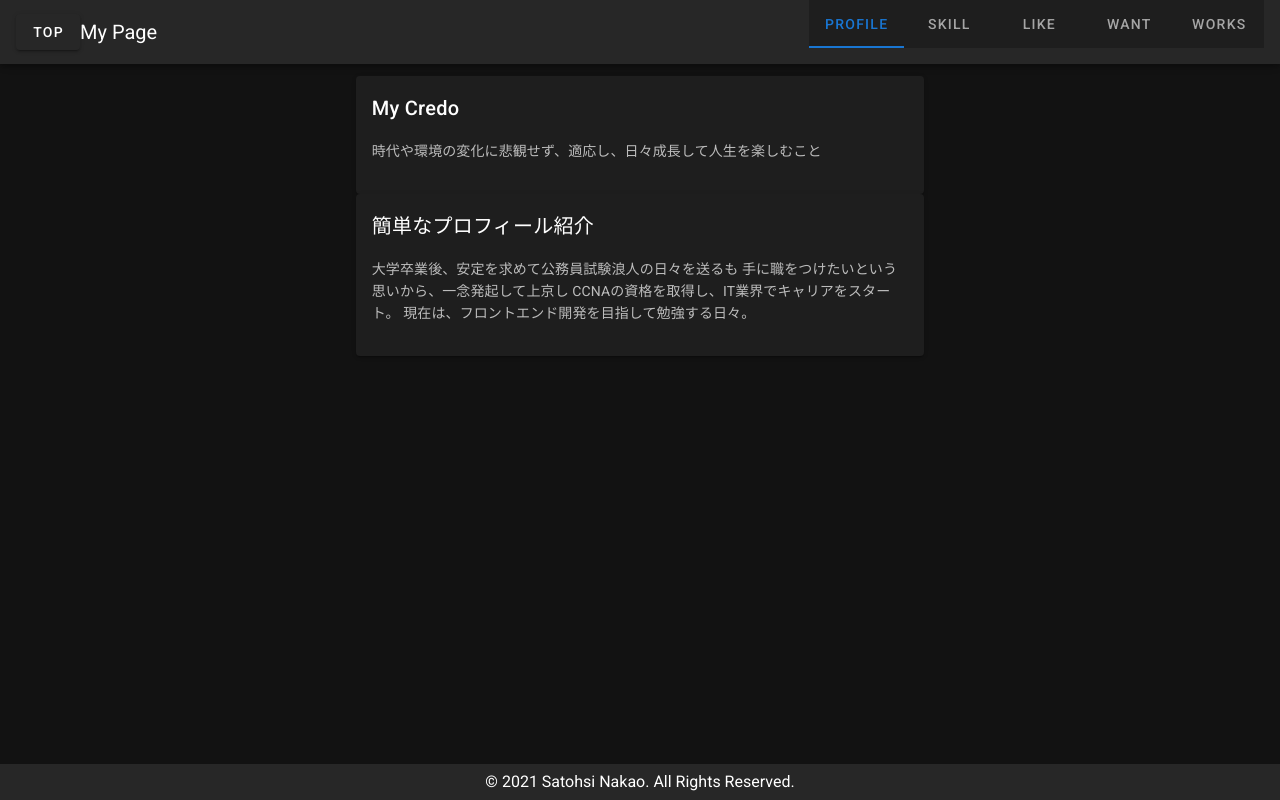
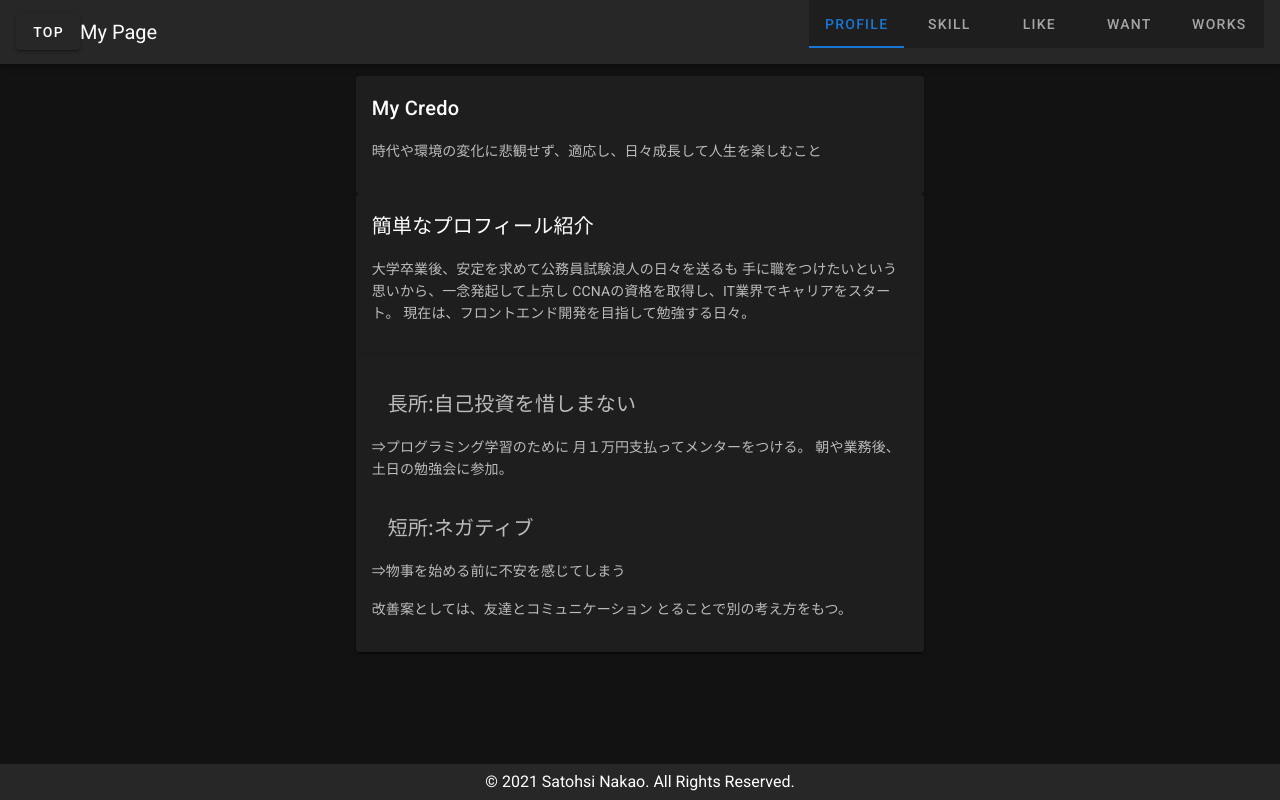
Before and after one commit to satoshi-nakao/My-portfolio, a Nuxt app: page /profile in a window 1280 px wide. Built offline with nearby package versions, Linux system fonts and the light colour scheme.

Commit message:
長所と短所を追加

```diff
--- a/pages/profile.vue
+++ b/pages/profile.vue
@@ -21,6 +21,22 @@
                 現在は、フロントエンド開発を目指して勉強する日々。
             </p>
             </v-card-text>
+        <v-card>
+          <v-card-text>
+        　<v-card-title>
+            長所:自己投資を惜しまない
+        　</v-card-title>
+            <p>⇒プログラミング学習のために
+                月１万円支払ってメンターをつける。
+                朝や業務後、土日の勉強会に参加。</p>
+            <v-card-title>
+                短所:ネガティブ
+            </v-card-title>
+            <p>⇒物事を始める前に不安を感じてしまう</p>
+            <p>改善案としては、友達とコミュニケーション
+                とることで別の考え方をもつ。</p>
+            </v-card-text>
+        </v-card>
     </v-card>
     </v-col>
 </v-row>
```
